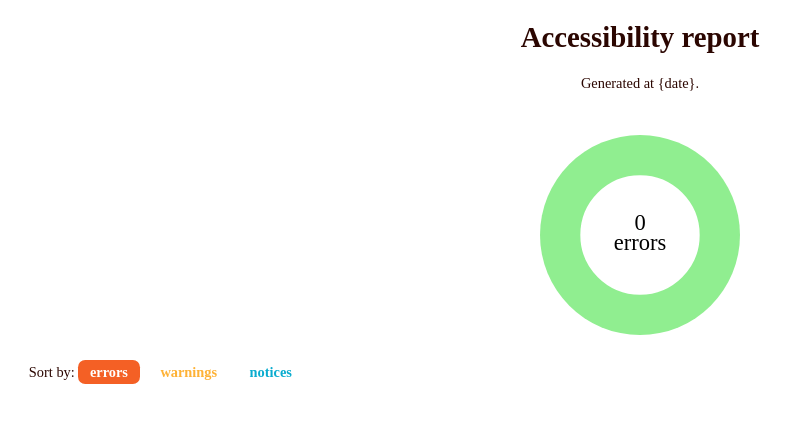
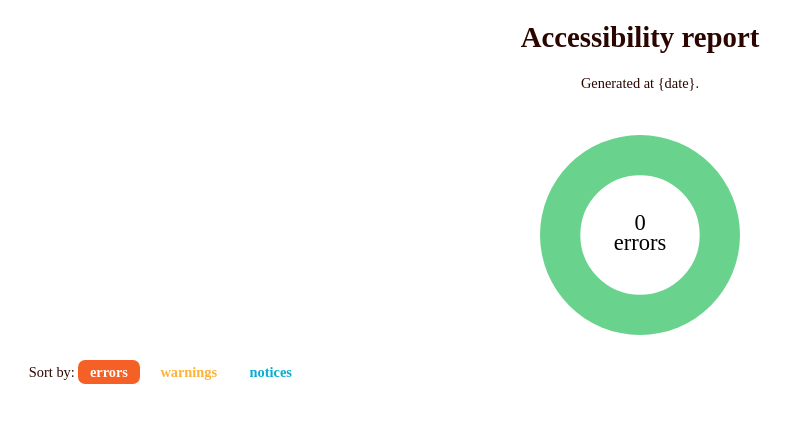
Before and after one commit to liip/TheA11yMachine, a website: page reporter/templates/index.html in a window 1280 px wide. Shown: the whole page, without its empty margins (0-794 px from the left). Drawn offline with Linux system fonts and the light colour scheme; a web font is replaced by a local one.

Commit message:
Report: Use the same green colour everywhere.

```diff
--- a/reporter/templates/index.html
+++ b/reporter/templates/index.html
@@ -71,7 +71,7 @@
       margin: 2em auto;
       max-width: 200px;
       border-radius: 50%;
-      background-color: rgb(144, 238, 144);
+      background-color: rgb(105, 211, 141);
     }
 
     .pie circle {
```
Also changed, not shown: reporter/templates/report.html (+1 -1 lines).
